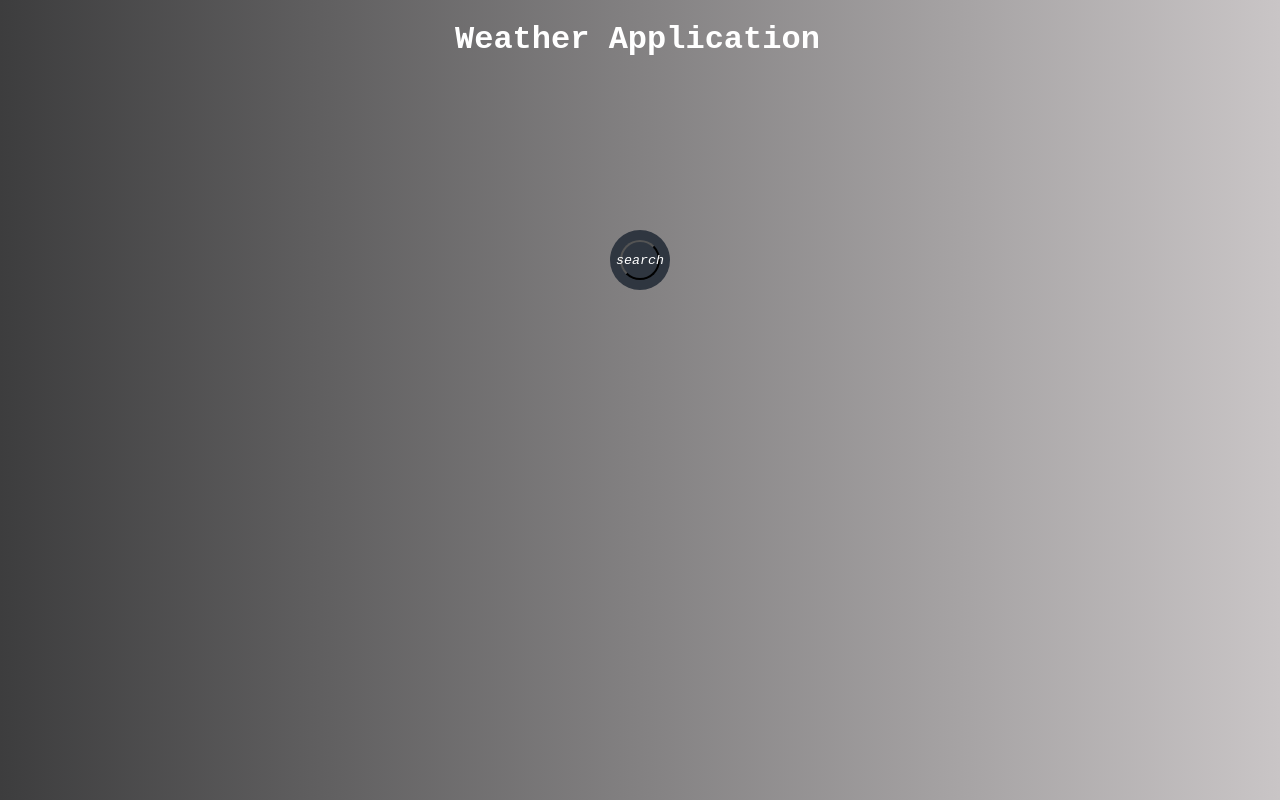
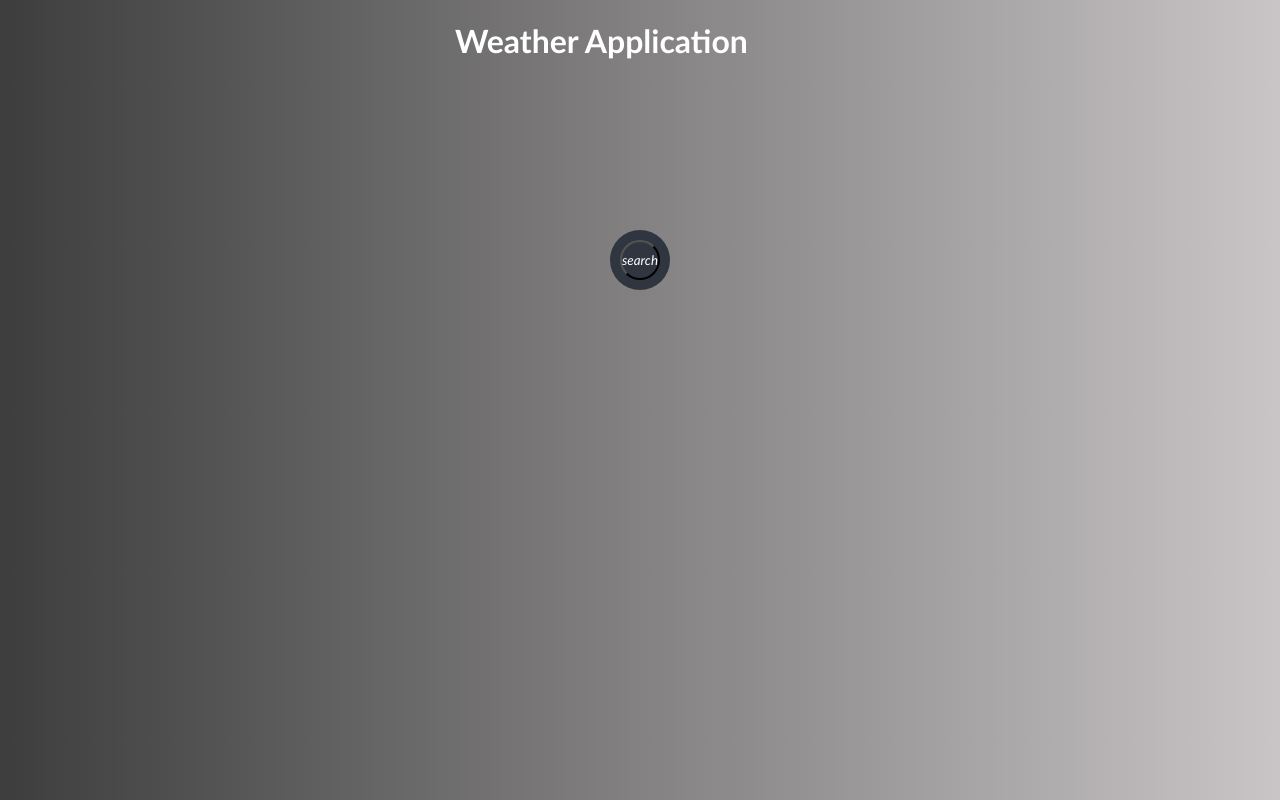
Before and after one commit to adamalmqvist/weatherapp, a React (Create React App) app: page / in a window 1280 px wide. Built offline with nearby package versions, Linux system fonts and the light colour scheme.

Commit message:
added a new font

```diff
--- a/src/components/appComponent/AppComponent.css
+++ b/src/components/appComponent/AppComponent.css
@@ -1,6 +1,6 @@
 * {
   color: white;
-  font-family: 'Courier New', Courier, monospace;
+  font-family: 'Trebuchet MS', sans-serif;
 }
 
 
```
